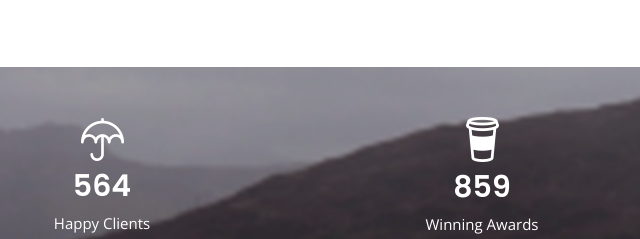
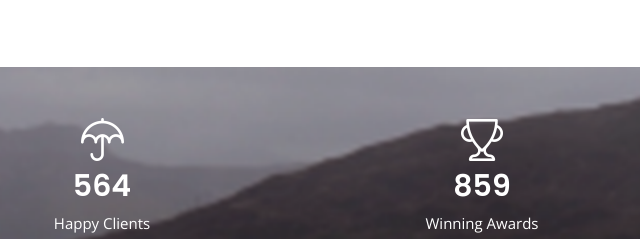
Before and after one commit to Palash-saha/Veer, a plain HTML site: page index.html in a window 1280 px wide. Shown: the part 2367-2606 px from the top of the page, 538-1178 px from the left. Drawn offline with nearby package versions, Linux system fonts and the light colour scheme; some packages are replaced by stand-ins of ours; a script that the page names is missing.

Commit message:
Update index.html

```diff
--- a/index.html
+++ b/index.html
@@ -216,7 +216,7 @@
           <p>Happy Clients</p>
         </div>
         <div class="col-lg-4 d-flex flex-column align-items-center justify-content-center col-md-4">
-          <img src="/img/1.png" alt="icon" class="d-block img-fluid">
+          <img src="/img/3.png" alt="icon" class="d-block img-fluid">
           <span class="counter">859</span>
           <p>Winning Awards</p>
         </div>
```
